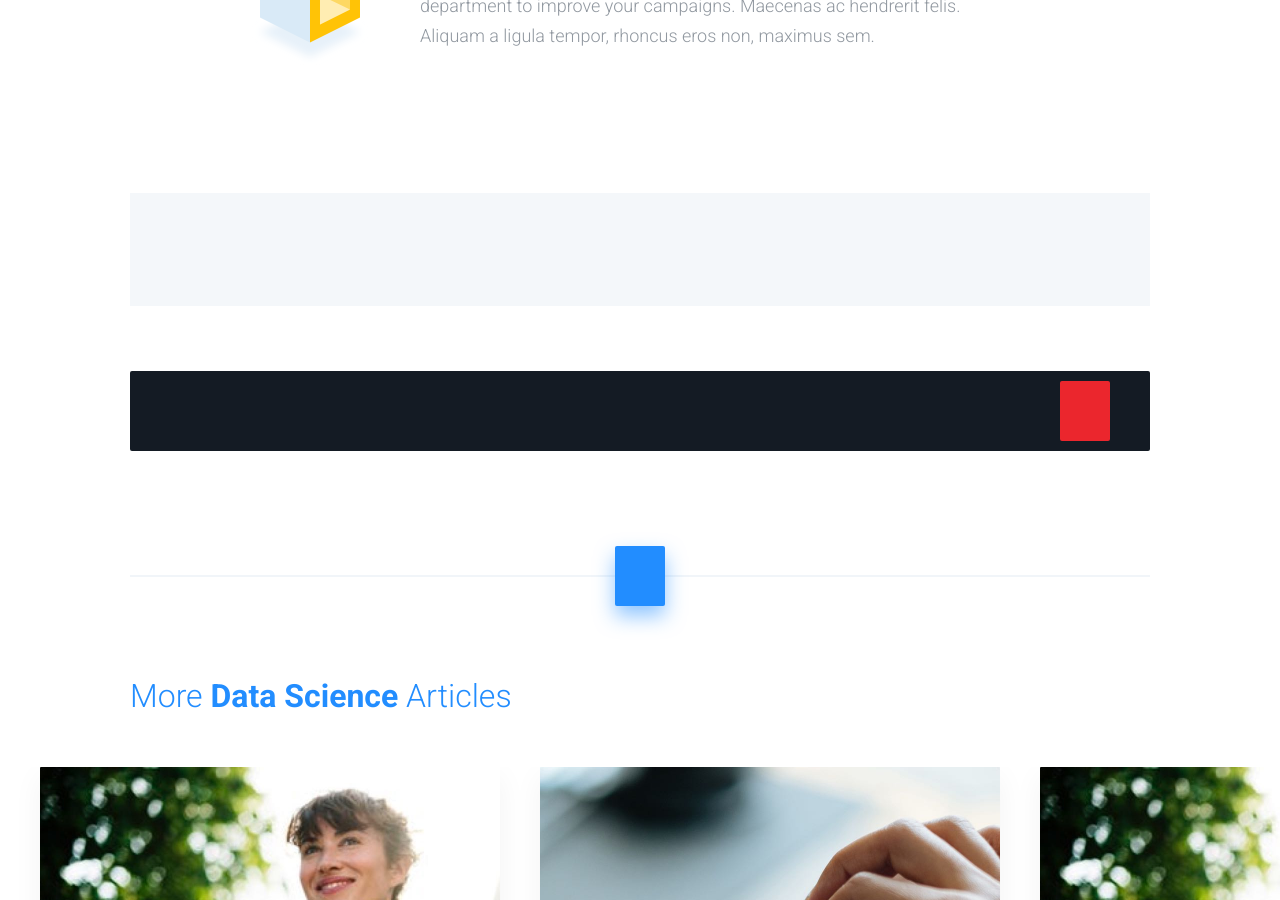
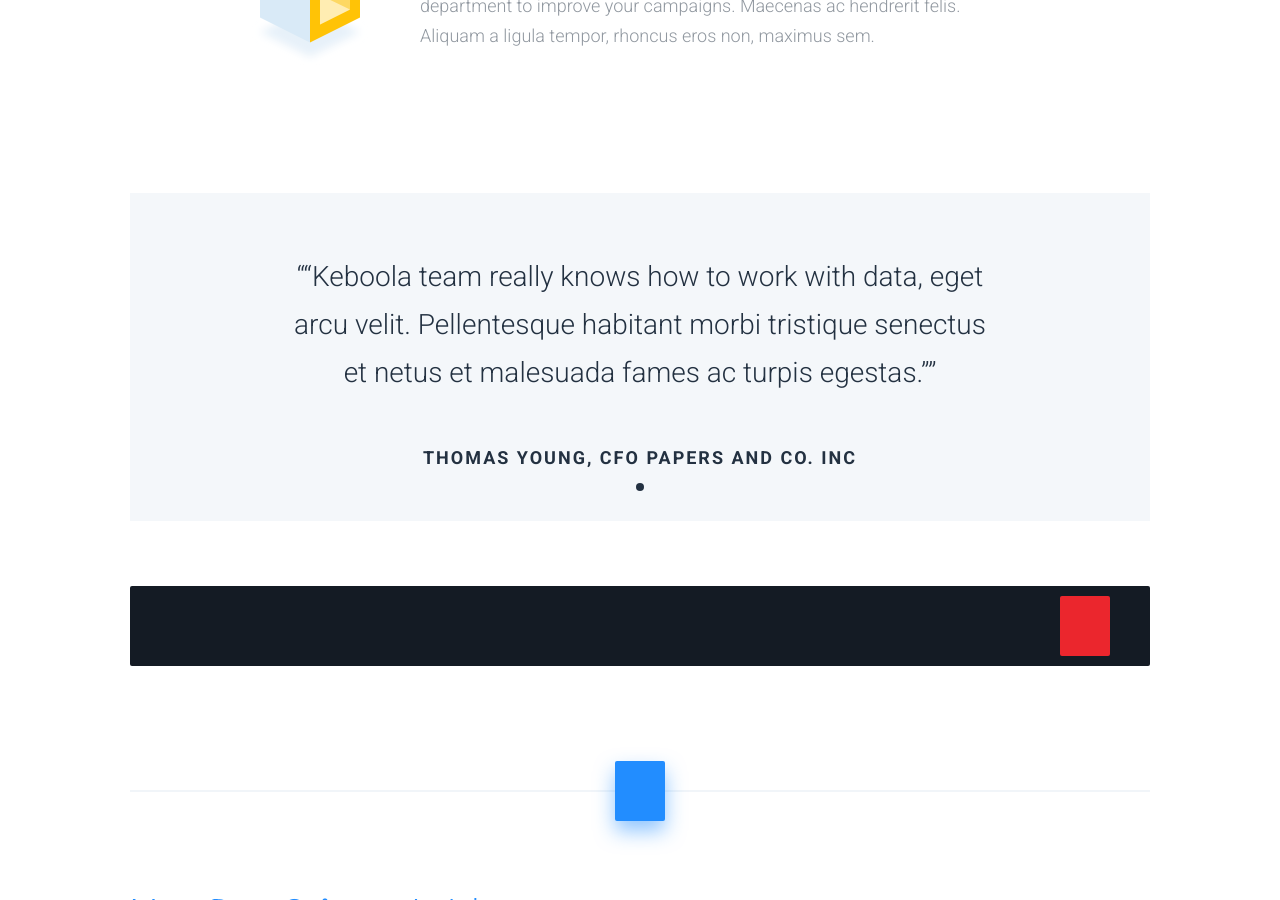
Before and after one commit to keboola/website, a Jekyll site: the page built from _product/analytical-dwh.md, in a window 1280 px wide and 900 px high, scrolled down 2099 px. Built offline with Jekyll 4.4.1, drawn with Linux system fonts in a browser that asks for light colours; nearby versions of some CDN libraries.

Commit message:
Update from Forestry.io - Updated analytical-dwh.md

```diff
--- a/_product/analytical-dwh.md
+++ b/_product/analytical-dwh.md
@@ -48,6 +48,10 @@
     title: Embed Your Way
 - template: review
   block: review
+  list:
+  - name: THOMAS YOUNG, CFO PAPERS AND CO. INC
+    desc: "“Keboola team really knows how to work with data, eget arcu velit. Pellentesque
+      habitant morbi tristique senectus et netus et malesuada fames ac turpis egestas.”"
 - template: black-panel
   block: black-panel
 - template: faq
```
